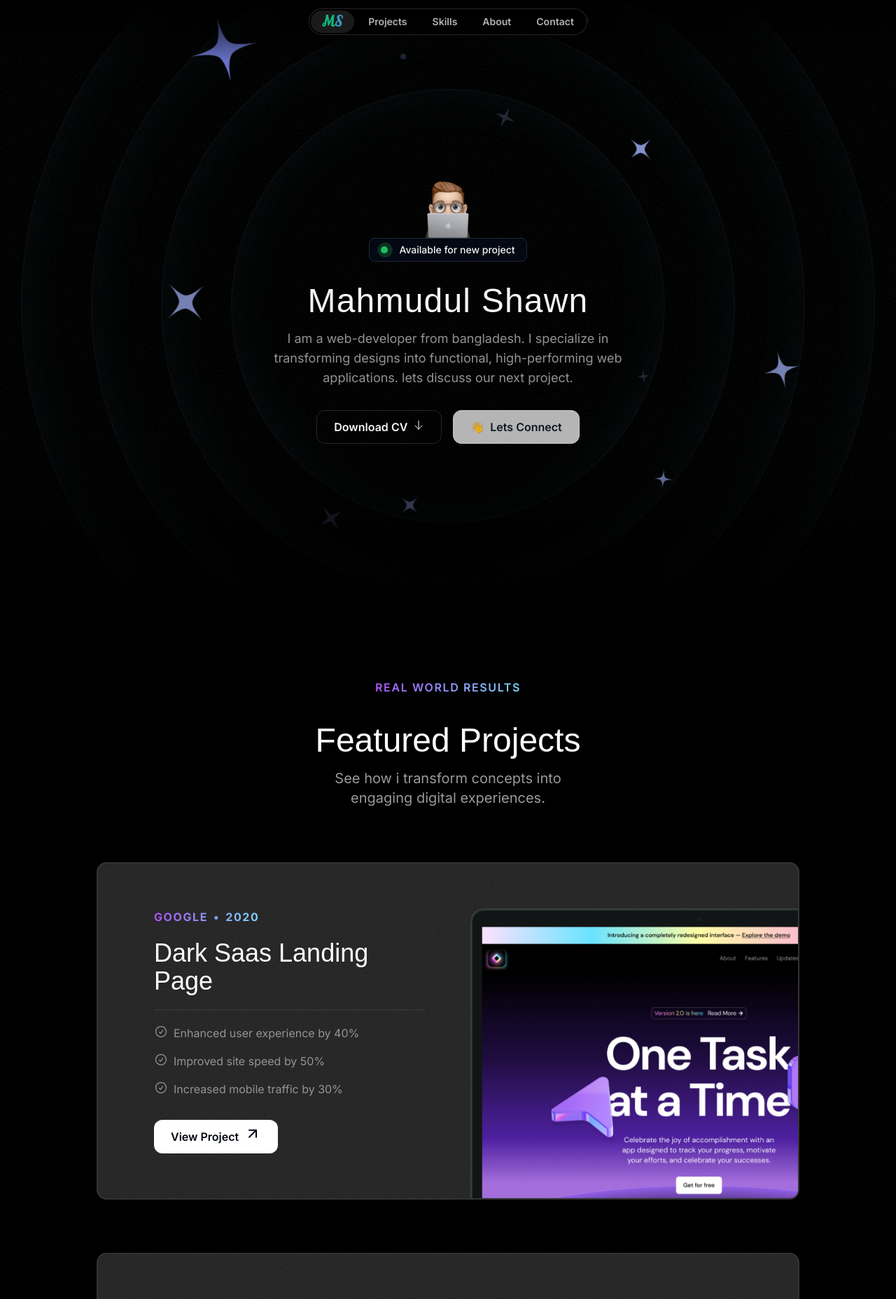
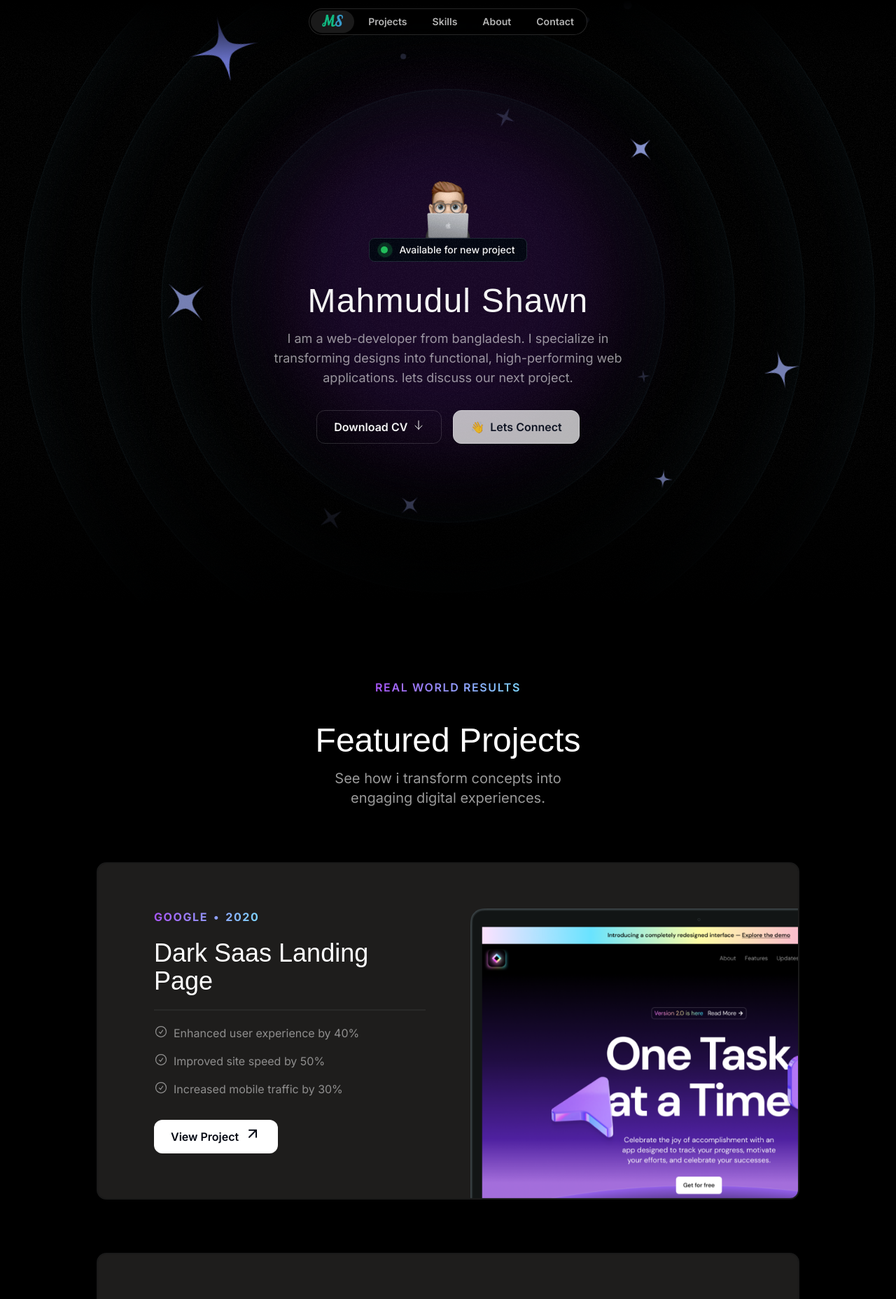
Before and after one commit to Mahmudulshawn/portfolio, a Next.js app: page / in a window 1280 px wide. Shown: the top 1856 px of the page at 70% size. Built offline with nearby package versions, Linux system fonts and the light colour scheme; a web font is replaced by a local one.

Commit message:
added a center div to the hero section and added stacking effect on the project cards

```diff
--- a/app/layout.js
+++ b/app/layout.js
@@ -38,6 +38,7 @@ export default function RootLayout({ children }) {
           "antialiased font-sans bg-black text-white"
         )}
       >
+        <div className="absolute blur-3xl bg-purple-900/30 rounded-full w-[500px] h-[500px] -translate-x-1/2 -translate-y-1/2 left-1/2 top-1/2"></div>
         {children}
       </body>
     </html>
--- a/components/ProjectCard.js
+++ b/components/ProjectCard.js
@@ -5,9 +5,9 @@ import CheckCircleIcon from "@/assets/icons/check-circle.svg";
 import ArrowUpIcon from "@/assets/icons/arrow-up-right.svg";
 import grainImage from "@/assets/images/grain.jpg";
 
-const ProjectCard = ({ company, year, title, results, image, link }) => {
+const ProjectCard = ({ company, year, title, results, image, link, className }) => {
   return (
-    <div className="relative px-8 pt-8 md:pt-12 md:px-10 lg:pt-16 lg:px-20 bg-white/15 outline outline-2 outline-white/20 rounded-xl overflow-hidden ">
+    <div className={`relative px-8 pt-8 md:pt-12 md:px-10 lg:pt-16 lg:px-20 bg-[#1E1D1C] outline outline-2 outline-white/10 rounded-xl overflow-hidden ${className}`}>
       <div
         className="absolute inset-0 -z-10 opacity-5"
         style={{
--- a/sections/About.js
+++ b/sections/About.js
@@ -4,16 +4,16 @@ import React from 'react'
 
 const About = () => {
   return (
-    <div id='about'>
+    <div id='about pb-96'>
       <SectionHeader
         eyebrow="About Me"
         title="A Glimpse Into My World"
         description="Learn more about who I am, what I do and what inspires me."
       />
 
-      <Card>
-        <div></div>
-      </Card>
+      <div>
+        <div className='circle1 bg-red-500/50 h-[400px] w-[400px] rounded-full '></div>
+      </div>
     </div>
   )
 }
--- a/sections/Projects.js
+++ b/sections/Projects.js
@@ -55,7 +55,7 @@ const Projects = () => {
 
       <div className="container mx-auto md:mt-20 mt-10 flex flex-col gap-20 ">
         {projectsData.map((project, index) => (
-          <div key={index}>
+          <div key={index} className={`lg:sticky `} style={{ top: `calc(5rem + (${index} * 40px))` }}>
             <ProjectCard
               company={project.company}
               year={project.year}
--- a/sections/Skills.js
+++ b/sections/Skills.js
@@ -38,7 +38,7 @@ const Skills = () => {
     },
   ];
   return (
-    <div id="skills" className="pb-96">
+    <div id="skills" className="pb-60 ">
       <SectionHeader
         eyebrow="Skills"
         title="My Skills"
```
